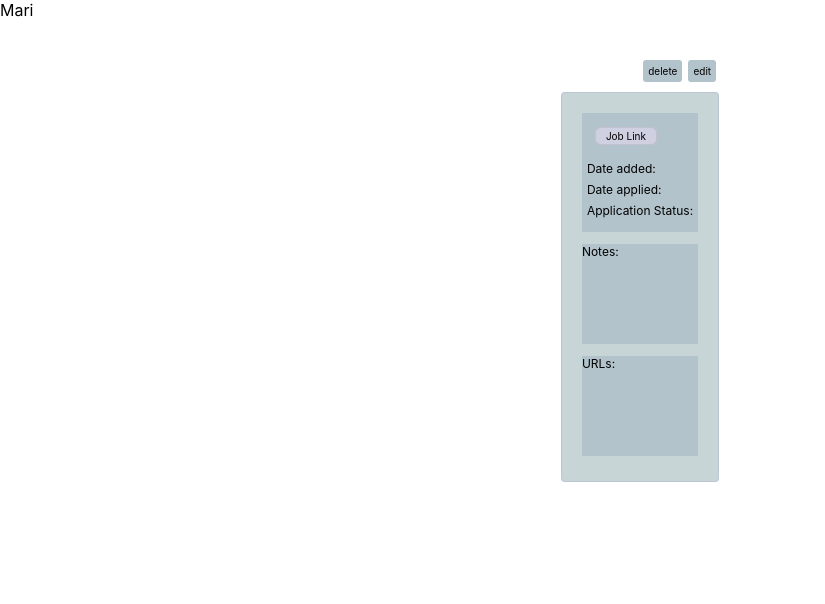
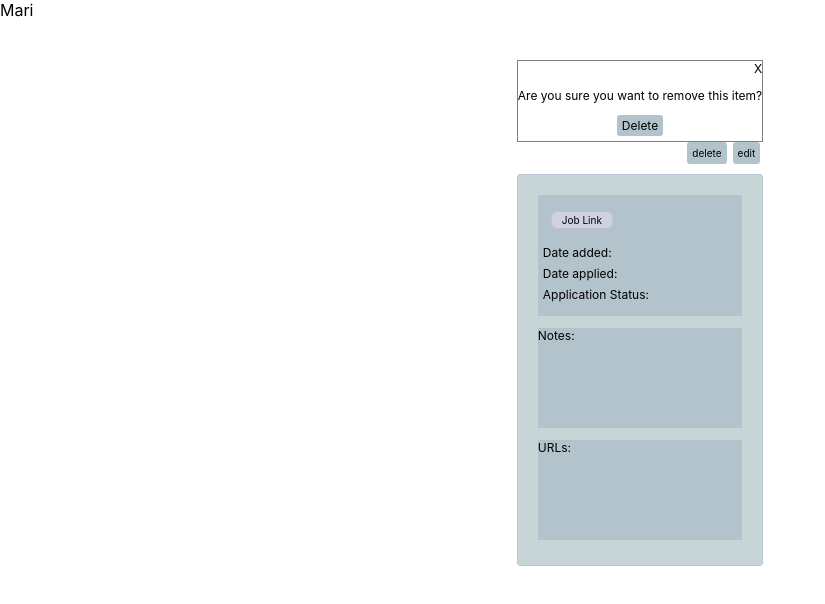
Before and after one commit to maripd/jobtracker_frontend, a React (Create React App) app in the folder client/: page /jobDetails/1 in a window 1280 px wide. Shown: the top 604 px of the page, without its empty margins (0-825 px from the left). Built offline with nearby package versions, Linux system fonts and the light colour scheme; no server answers.

Commit message:
added delete API to delete job card

```diff
--- a/client/src/pages/JobDetails.css
+++ b/client/src/pages/JobDetails.css
@@ -86,3 +86,25 @@ span {
   border-radius: 3px;
   font-size: 10px;
 }
+
+.x-close {
+  text-align: right;
+  margin: auto auto;
+}
+
+.popup-box {
+  border: 1px solid gray;
+}
+
+.popup-text {
+  text-align: center;
+}
+
+.removebtn {
+ text-align: center;
+ border-radius: 3px;
+ margin:5px auto;
+ width: 40px;
+ padding: 3px;
+ background-color: #b3c3cb;
+}
--- a/client/src/pages/JobDetails.js
+++ b/client/src/pages/JobDetails.js
@@ -27,12 +27,26 @@ const JobDetails = (props) => {
     navigate(`/editpage/${id}`)
   }
 
+  const deleteHandleClick = async () => {
+    const response = await axios.delete(`http://localhost:3001/deletejob/${id}`)
+    navigate('/')
+  }
+
   return (
     <div>
       <header>Mari</header>
       <div className="main-container">
         <div className="jobdetails-container">
           <section>
+            <div className="popup-box">
+              <p className="x-close"> X</p>
+              <p className="popup-text">
+                Are you sure you want to remove this item?
+              </p>
+              <p className="removebtn" onClick={deleteHandleClick}>
+                Delete
+              </p>
+            </div>
             <div className="editdelete-btns">
               <span className="deletebtn">delete</span>
               <span onClick={editHandleClick} className="editbtn">
```
